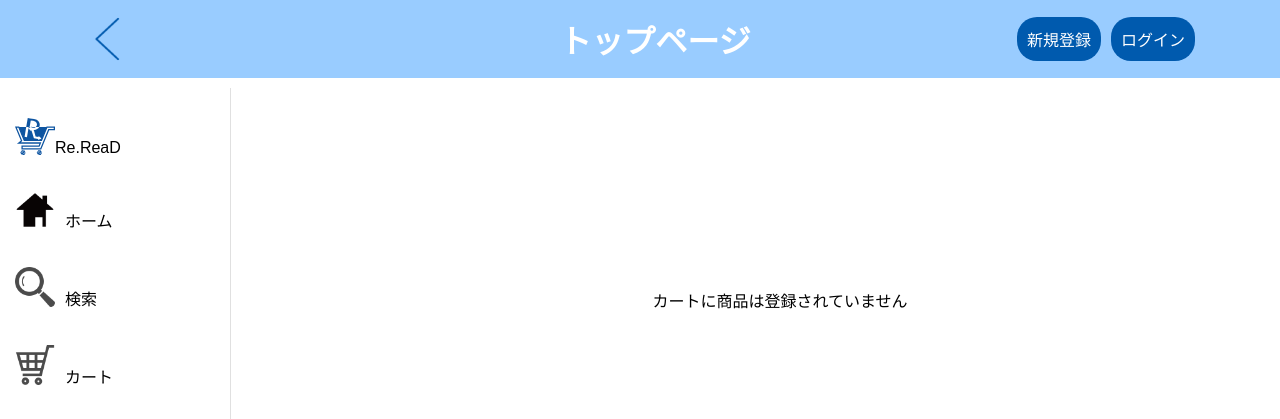
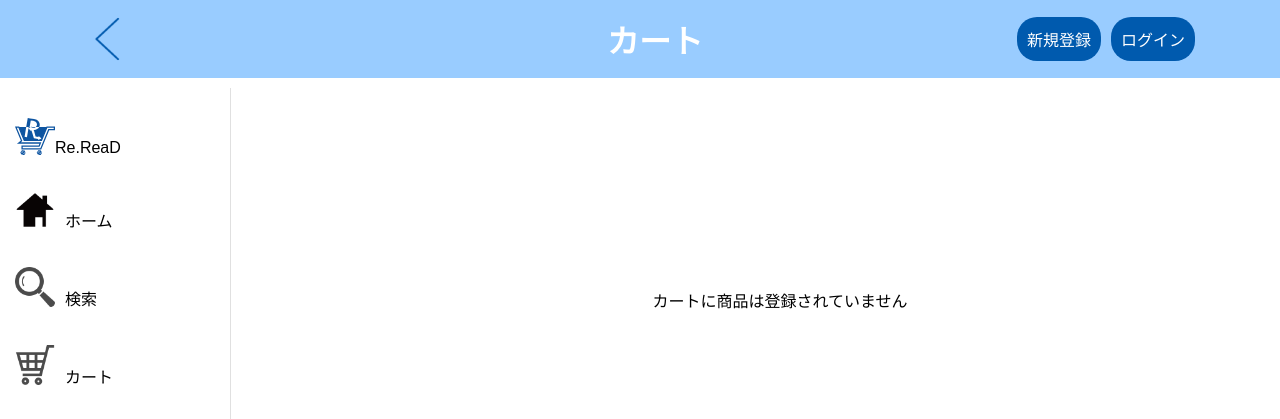
Before and after one commit to meru83/amozon, a PHP site: page /cartContents.php in a window 1280 px wide. Shown: the top 419 px of the page. Run offline with PHP 8.4, Linux system fonts and the light colour scheme.

Commit message:
ヘッダーの名前修正; サイズの横幅バグ修正;

```diff
--- a/cartContents.php
+++ b/cartContents.php
@@ -56,7 +56,7 @@ if(isset($_SESSION['user_id'])){
 
         <div id="header" class="header">
             <div class="back"><div class="backBtn" onclick="history.back()"><img src="img/return_left.png" style="width:100%;"></div></div>
-            <h1 class="h1_White">トップページ</h1>
+            <h1 class="h1_White">カート</h1>
             <?=$foo2?>
         </div>
 
--- a/css/productsDetail.css
+++ b/css/productsDetail.css
@@ -26,7 +26,7 @@
 }
 
 .sizeChangeStyle {
-    width: 60px;
+    width: 80px;
     padding: 7px;
     margin-top: 5px;
     border: 1px solid #ddd;
--- a/productsDetail.php
+++ b/productsDetail.php
@@ -49,7 +49,7 @@ if(isset($_SESSION['user_id'])){
 <body>
 <div id="header" class="header">
     <div class="back"><div class="backBtn" onclick="history.back()"><img src="img/return_left.png" style="width:100%;"></div></div>
-    <h1 class="h1_White">トップページ</h1>
+    <h1 class="h1_White">商品詳細</h1>
     <?=$foo2?>
 </div>
     <div class="Amozon-container">
```
